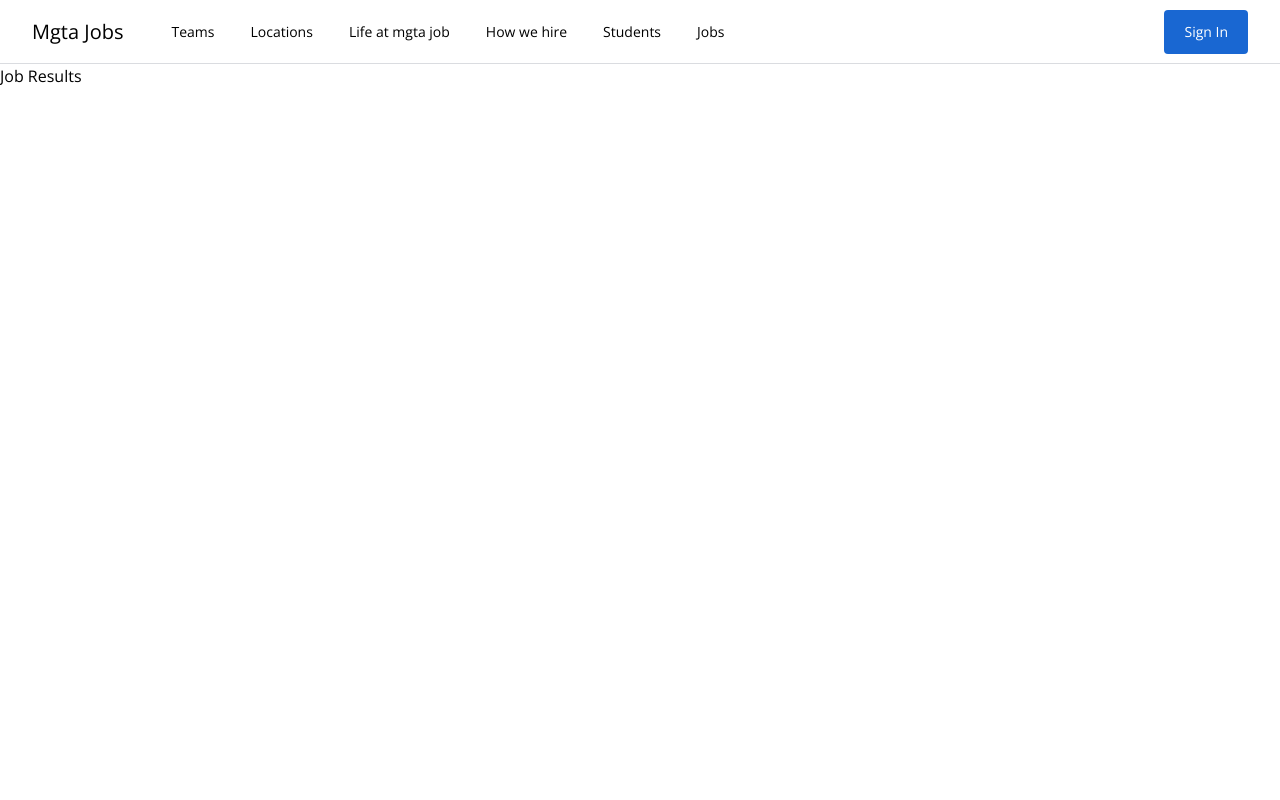
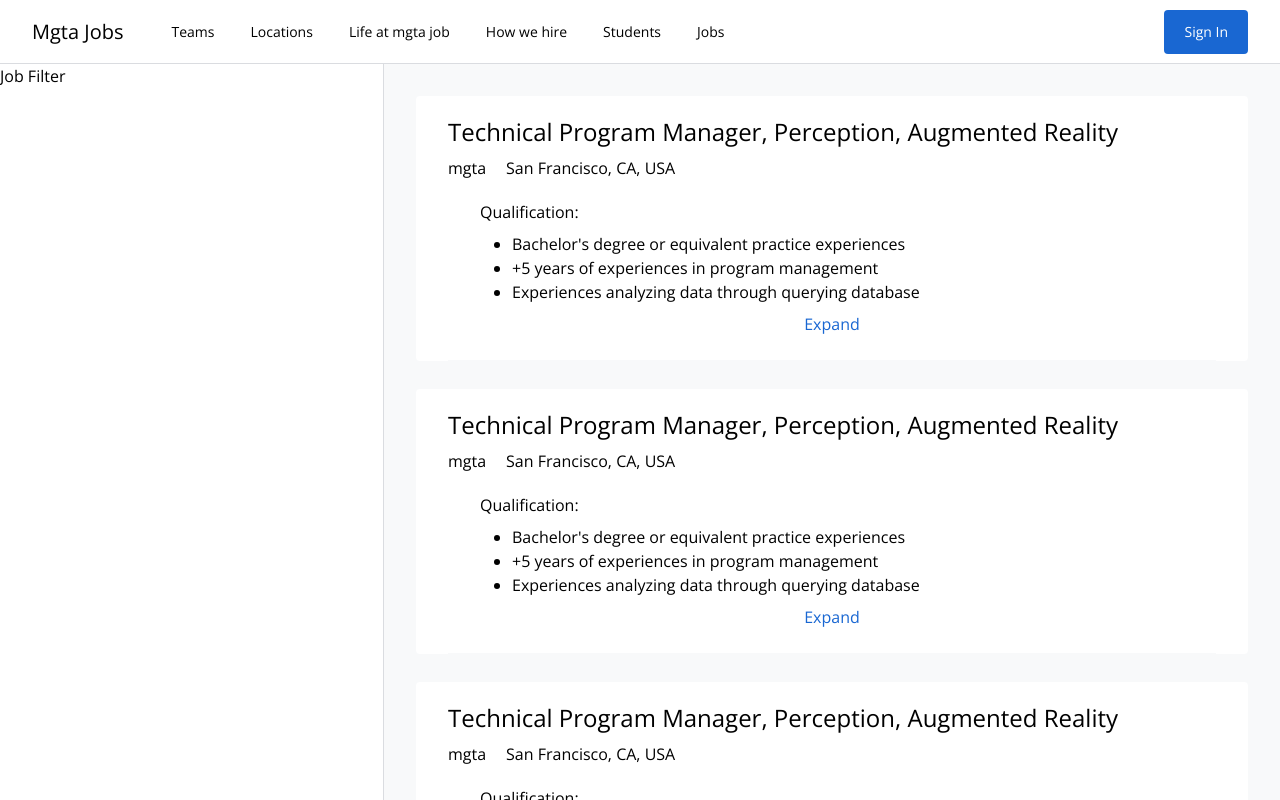
Before and after one commit to Ab4ch3/mgta-jobs, a Vue app: page /jobs/results in a window 1280 px wide. Shown: the top 800 px of the page. Built offline with nearby package versions, Linux system fonts and the light colour scheme.

Commit message:
JobListing

```diff
--- /dev/null
+++ b/src/components/JobResults/JobFilterSidebar/JobFilterSidebard.vue
@@ -0,0 +1,9 @@
+<template>
+  <div class="flex flex-col bg-white border-r border-solid border-brand-gray-1 w-96">
+    Job Filter
+  </div>
+</template>
+
+<script setup></script>
+
+<style lang="scss" scoped></style>
--- /dev/null
+++ b/src/components/JobResults/JobListing.vue
@@ -0,0 +1,42 @@
+<template>
+  <li class="mb-7">
+    <RouterLink
+      to="/job/results/1"
+      class="block mx-auto bg-white broder border-solid border-brand-gray-2 rounded hover:shadow-gray"
+    >
+      <div class="pt-5 pb-2 mx-8 border-b border-solid border-brand-gray-2">
+        <h2 class="mb-2 text-2xl">Technical Program Manager, Perception, Augmented Reality</h2>
+
+        <div class="flex flex-row align-middle">
+          <div class="mr-5">
+            <span>mgta</span>
+          </div>
+
+          <div class="">
+            <span>San Francisco, CA, USA</span>
+          </div>
+        </div>
+
+        <div class="px-8 py-4">
+          <div>
+            <h3 class="mt-1 mb-2">Qualification:</h3>
+            <div>
+              <ul class="pl-8 list-disc">
+                <li>Bachelor's degree or equivalent practice experiences</li>
+                <li>+5 years of experiences in program management</li>
+                <li>Experiences analyzing data through querying database</li>
+              </ul>
+            </div>
+          </div>
+          <div class="mt-2 text-center">
+            <RouterLink to="/job/results/1" class="text-brand-blue-1">Expand</RouterLink>
+          </div>
+        </div>
+      </div>
+    </RouterLink>
+  </li>
+</template>
+
+<script setup></script>
+
+<style scoped></style>
--- /dev/null
+++ b/src/components/JobResults/JobListings.vue
@@ -0,0 +1,15 @@
+<template>
+  <main class="flex-auto p-8 bg-brand-gray-2">
+    <ol>
+      <JobListing />
+      <JobListing />
+      <JobListing />
+    </ol>
+  </main>
+</template>
+
+<script setup>
+import JobListing from '@/components/JobResults/JobListing.vue';
+</script>
+
+<style scoped></style>
--- a/src/views/JobResultView.vue
+++ b/src/views/JobResultView.vue
@@ -1,7 +1,13 @@
 <template>
-  <h1>Job Results</h1>
+  <div class="flex flex-row flex-nowrap w-full">
+    <JobFilter />
+    <JobListings />
+  </div>
 </template>
 
-<script setup></script>
+<script setup>
+import JobFilter from '@/components/JobResults/JobFilterSidebar/JobFilterSidebard.vue';
+import JobListings from '@/components/JobResults/JobListings.vue';
+</script>
 
 <style lang="scss" scoped></style>
--- a/tailwind.config.js
+++ b/tailwind.config.js
@@ -24,7 +24,8 @@ module.exports = {
         'brand-green-1': '#137333'
       },
       boxShadow: {
-        blue: '0 0 3px 3px #4285f5'
+        blue: '0 0 3px 3px #4285f5',
+        gray: '0 1px 3px 0 "rgba(60,64,67,.3)"'
       }
     }
   },
```
